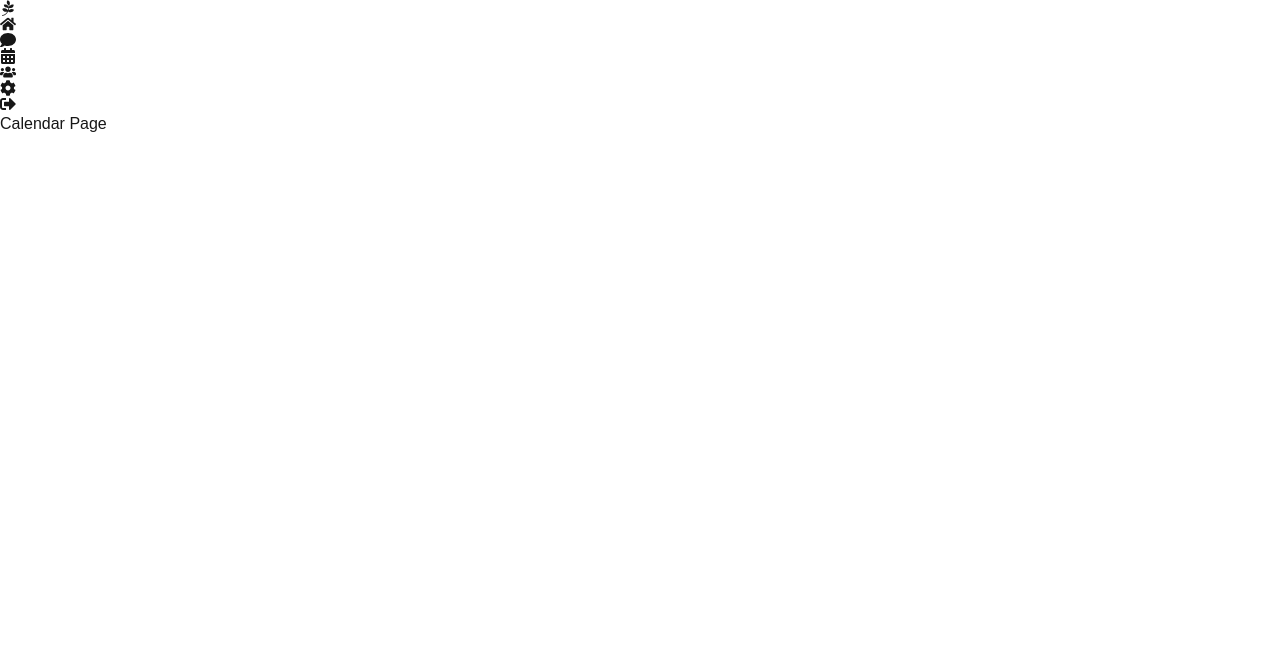
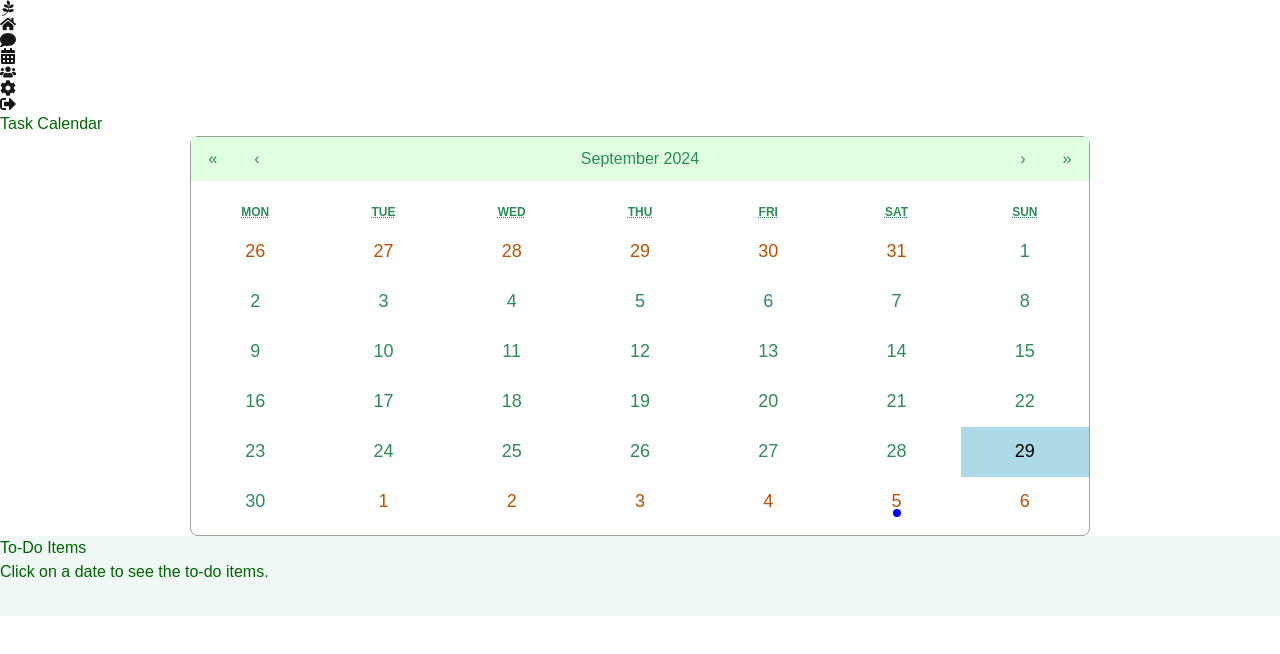
Before and after one commit to jordanabe23/HackUMBC24, a Next.js app: page /calendar in a window 1280 px wide. Shown: the top 654 px of the page. Built offline with nearby package versions, Linux system fonts and the light colour scheme; sample sign-in values are in the browser's storage.

Commit message:
Refactor Calendar page to use CalendarComponent

```diff
--- a/src/app/calendar/page.js
+++ b/src/app/calendar/page.js
@@ -1,17 +1,10 @@
-import Head from 'next/head';
-
+import CalendarComponent from '../../components/CalendarComponent'; // Ensure default export is used
 
 const Calendar = () => {
   return (
-      <div className="flex-1 bg-slate-50 min-h-screen p-6">
-        <Head>
-          <title>Chat - Group Reminders</title>
-          <meta name="description" content="Chat with your team" />
-          <link rel="icon" href="/favicon.ico" />
-        </Head>
-        <h1 className="text-3xl font-bold text-gray-800">Calendar Page</h1>
-        {/* Chat functionality goes here */}
-      </div>
+    <div className="flex flex-col items-center justify-center bg-slate-50 min-h-screen p-6">
+      <CalendarComponent className="w-full max-w-4xl h-full max-h-[800px]" />
+    </div>
   );
 };
 
```
